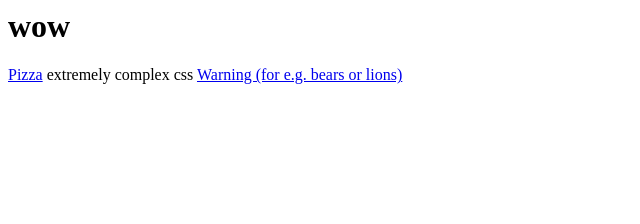
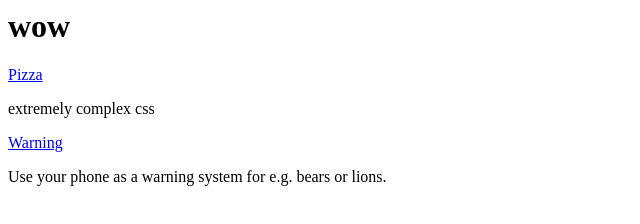
Before and after one commit to ivarboms/ivarboms.github.io, a plain HTML site: page index.html in a window 1280 px wide. Shown: the whole page, without its empty margins (0-640 px from the left). Drawn offline with Linux system fonts and the light colour scheme.

Commit message:
Update index.html

```diff
--- a/index.html
+++ b/index.html
@@ -1,7 +1,11 @@
 <h1>wow</h1>
-<a href="/pizza">Pizza</a>
+<div>
+  <a href="/pizza">Pizza</a>
 
-extremely complex css
+  <p>extremely complex css</p>
+</div>
 
-
-<a href="https://ivarboms.github.io/warning-text/">Warning (for e.g. bears or lions)<a>
+<div>
+  <a href="https://ivarboms.github.io/warning-text/">Warning<a>
+    <p>Use your phone as a warning system for e.g. bears or lions.</p>
+</div>
```
